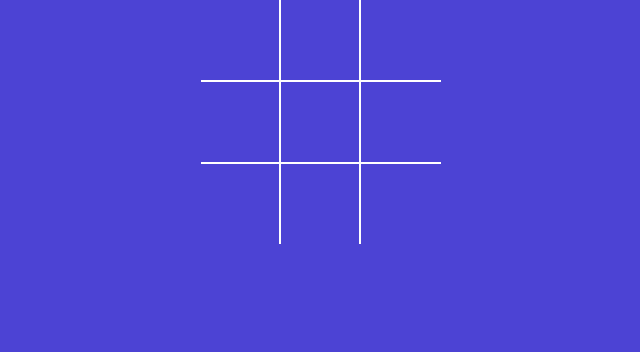
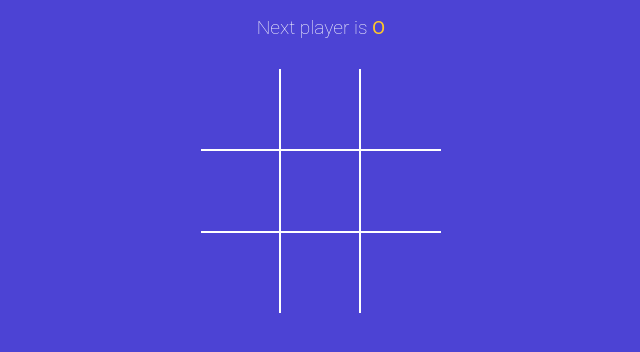
Before and after one commit to PedC18/TicTacToeReact, a React (Vite) app: page / in a window 1280 px wide. Shown: the top 352 px of the page, without its empty margins (319-959 px from the left). Built offline with nearby package versions, Linux system fonts and the light colour scheme.

Commit message:
Change in messages displayed

```diff
--- a/src/App.jsx
+++ b/src/App.jsx
@@ -1,20 +1,37 @@
 import { useState } from 'react';
 import './style.scss';
 import Board from './components/Board';
+import calculateWinner from './Winner';
+import StatusMessage from './components/StatusMessage';
 
 function App() {
-  // const [counter, setCounter] = useState(1);
+  const [squares, setSquares] = useState(Array(9).fill(null));
+  const [isXNext, setIsXNext] = useState(false);
 
-  // const onBtnClick = () => {
-  //   console.log('Hello');
-  //   setCounter(currentCounter => {
-  //     return currentCounter + 1;
-  //   });
-  // };
+  const winner = calculateWinner(squares);
+
+  const handleSquareClick = clcikedPosition => {
+    if (squares[clcikedPosition] || winner) {
+      return;
+    }
+
+    setSquares(currentSquares => {
+      return currentSquares.map((squareValue, position) => {
+        if (clcikedPosition === position) {
+          return isXNext ? 'X' : 'O';
+        }
+
+        return squareValue;
+      });
+    });
+
+    setIsXNext(currentIsXNext => !currentIsXNext);
+  };
 
   return (
     <div className="app">
-      <Board />
+      <StatusMessage winner={winner} isXNext={isXNext} squares={squares} />
+      <Board squares={squares} handleSquareClick={handleSquareClick} />
     </div>
   );
 }
--- /dev/null
+++ b/src/Winner.js
@@ -0,0 +1,21 @@
+function calculateWinner(squares) {
+  const lines = [
+    [0, 1, 2],
+    [3, 4, 5],
+    [6, 7, 8],
+    [0, 3, 6],
+    [1, 4, 7],
+    [2, 5, 8],
+    [0, 4, 8],
+    [2, 4, 6]
+  ];
+  for (let i = 0; i < lines.length; i++) {
+    const [a, b, c] = lines[i];
+    if (squares[a] && squares[a] === squares[b] && squares[a] === squares[c]) {
+      return squares[a];
+    }
+  }
+  return null;
+}
+
+export default calculateWinner;
--- a/src/components/Board.jsx
+++ b/src/components/Board.jsx
@@ -1,27 +1,6 @@
-import { useState } from 'react';
 import Square from './Square';
 
-const Board = () => {
-  const [squares, setSquares] = useState(Array(9).fill(null));
-  const [isXNext, setIsXNext] = useState(false);
-
-  const handleSquareClick = clcikedPosition => {
-    if (squares[clcikedPosition]) {
-      return;
-    }
-    setSquares(currentSquares => {
-      return currentSquares.map((squareValue, position) => {
-        if (clcikedPosition === position) {
-          return isXNext ? 'X' : 'O';
-        }
-
-        return squareValue;
-      });
-    });
-
-    setIsXNext(currentIsXNext => !currentIsXNext);
-  };
-
+const Board = ({ squares, handleSquareClick }) => {
   const renderSquare = position => {
     return (
       <Square
--- /dev/null
+++ b/src/components/StatusMessage.jsx
@@ -0,0 +1,45 @@
+const StatusMessage = ({ winner, isXNext, squares }) => {
+  const noMovesLeft = squares.every(squareValue => squareValue !== null);
+
+  const player = isXNext ? 'X' : 'O';
+
+  const renderStatusMessage = () => {
+    if (winner) {
+      return (
+        //SHORT WAY OF USING REACT FRAGMENT
+        <>
+          Winner is{' '}
+          <span className={winner === 'X' ? 'text-green' : 'text-orange'}>
+            {winner}
+          </span>
+        </>
+      );
+    }
+
+    if (!winner && noMovesLeft) {
+      return (
+        <>
+          <span className="text-orange"> O</span> and{' '}
+          <span className="text-green">X</span> tied
+        </>
+      );
+    }
+
+    if (!winner && !noMovesLeft) {
+      return (
+        <>
+          Next player is{' '}
+          <span className={isXNext ? 'text-green' : 'text-orange'}>
+            {player}
+          </span>
+        </>
+      );
+    }
+
+    return null;
+  };
+
+  return <h2 className="status-message">{renderStatusMessage()}</h2>;
+};
+
+export default StatusMessage;
```
